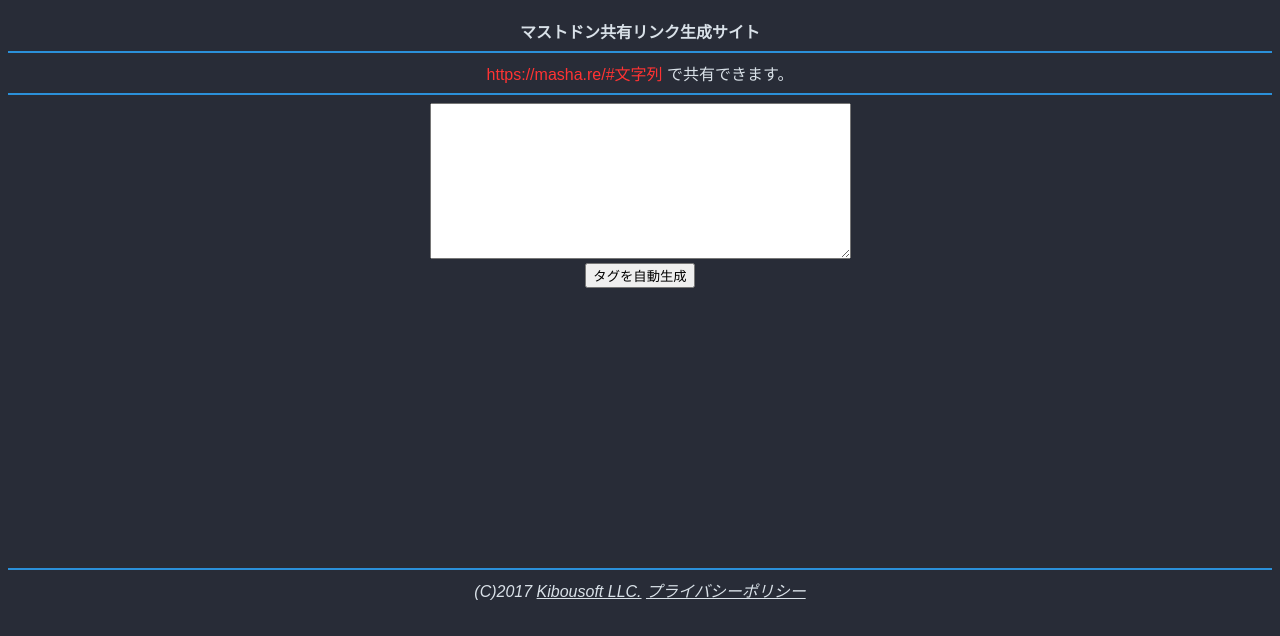
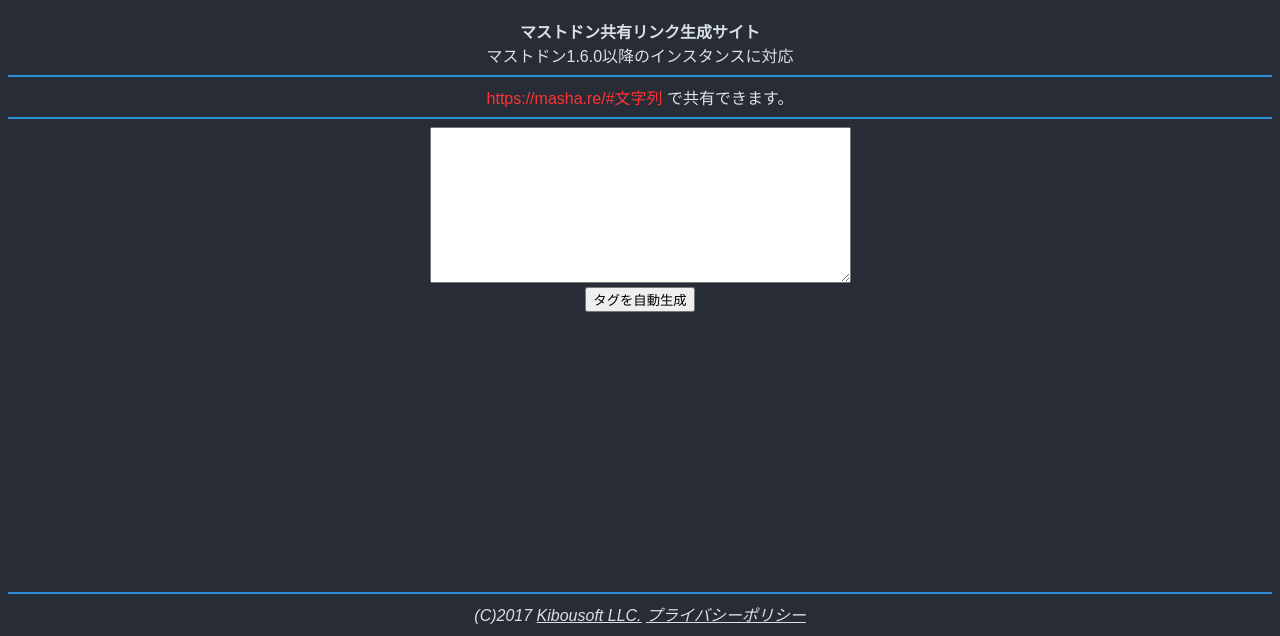
Before and after one commit to kibousoft/mashare_web, a plain HTML site: page index.html in a window 1280 px wide. Shown: the part 173-809 px from the top of the page. Drawn offline with Linux system fonts and the light colour scheme; no server answers.

Commit message:
Update description

```diff
--- a/index.html
+++ b/index.html
@@ -20,6 +20,8 @@
 </script>
         <h1>Mashare β version</h1>
         <b>マストドン共有リンク生成サイト</b>
+        <br>
+        マストドン1.6.0以降のインスタンスに対応
         <hr>
         <div id="introduction-area">
         	<span class="warning">https://masha.re/#文字列</span> で共有できます。
```
